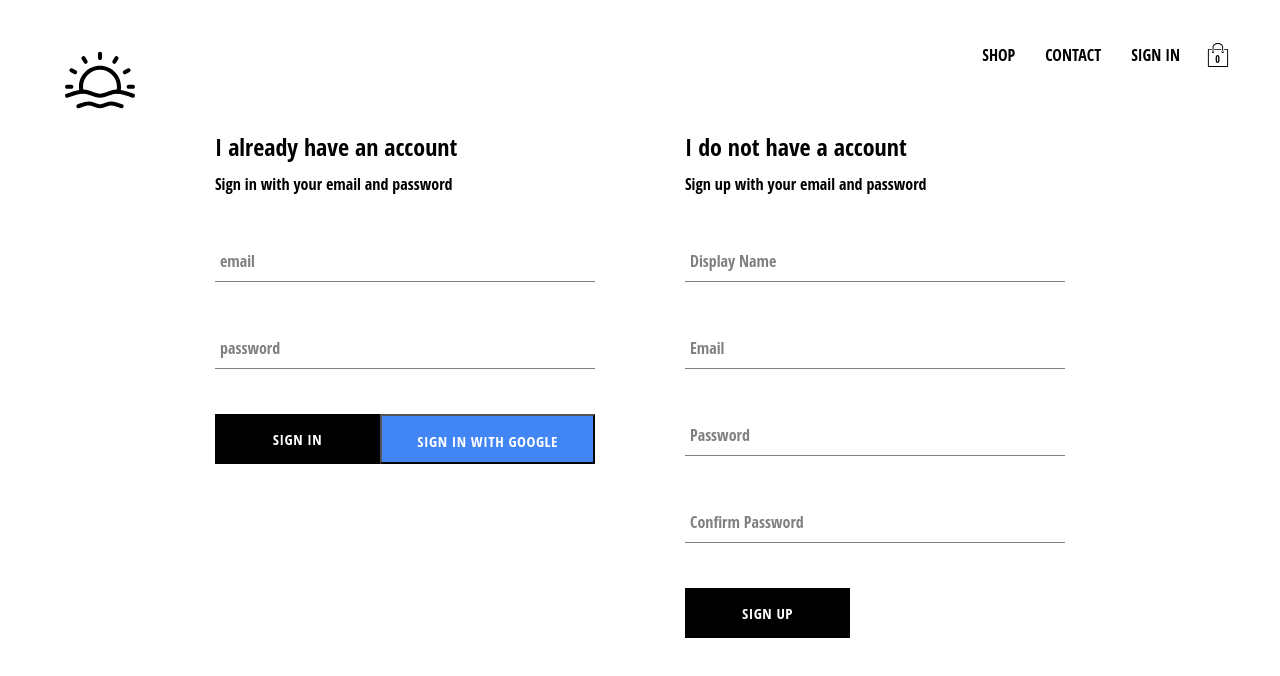
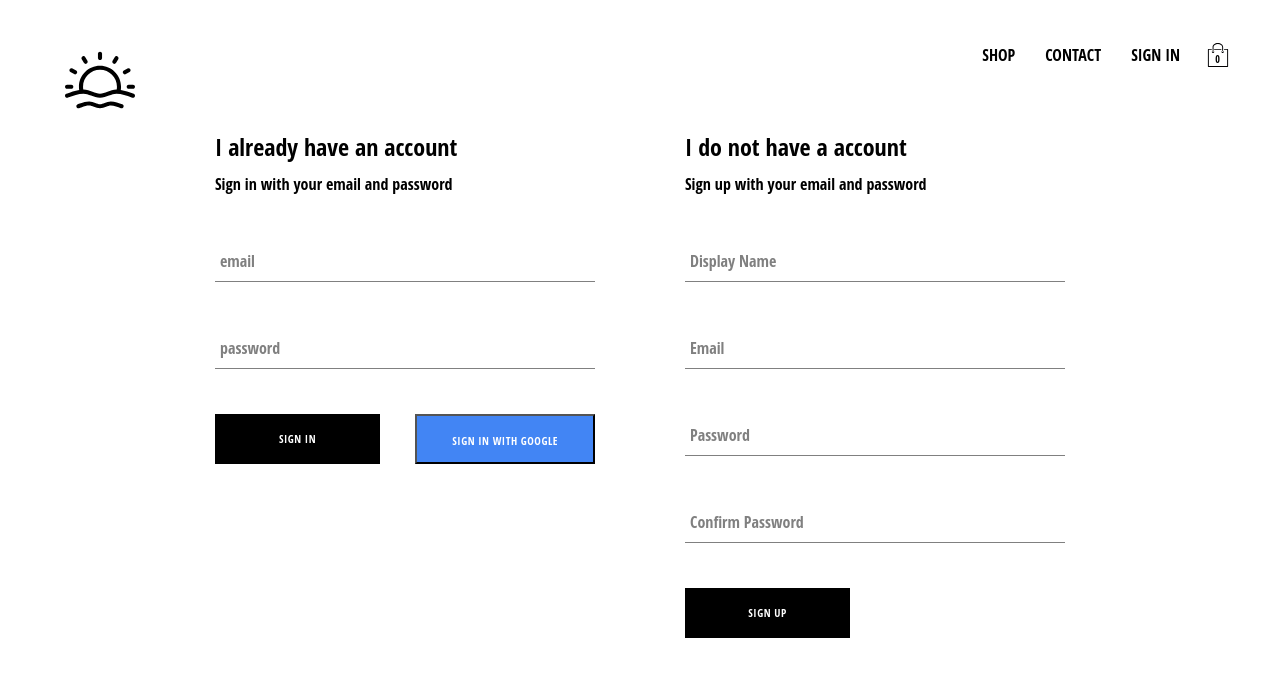
Before and after one commit to ariel1977/casthrd-clothing, a React (Create React App) app: page /signin in a window 1280 px wide. Shown: the top 676 px of the page. Built offline with nearby package versions, Linux system fonts and the light colour scheme; no server answers.

Commit message:
updated custom-button and firebase component

```diff
--- a/src/components/custom-button/custom-button.styles.jsx
+++ b/src/components/custom-button/custom-button.styles.jsx
@@ -49,7 +49,7 @@ export const CustomButtonContainer = styled.button`
   letter-spacing: 0.5px;
   line-height: 50px;
   padding: 0 35px 0 35px;
-  font-size: 15px;
+  font-size: 11px;
   text-transform: uppercase;
   font-family: 'Open Sans Condensed';
   font-weight: bolder;
--- a/src/firebase/firebase.utils.js
+++ b/src/firebase/firebase.utils.js
@@ -10,7 +10,6 @@ const config = {
   storageBucket: "casthrd-clothing.appspot.com",
   messagingSenderId: "34183217966",
   appId: "1:34183217966:web:534588c7fd151f05aa30bf",
-  measurementId: "G-MYNXYQTQKD"
 };
 
 firebase.initializeApp(config);
```
